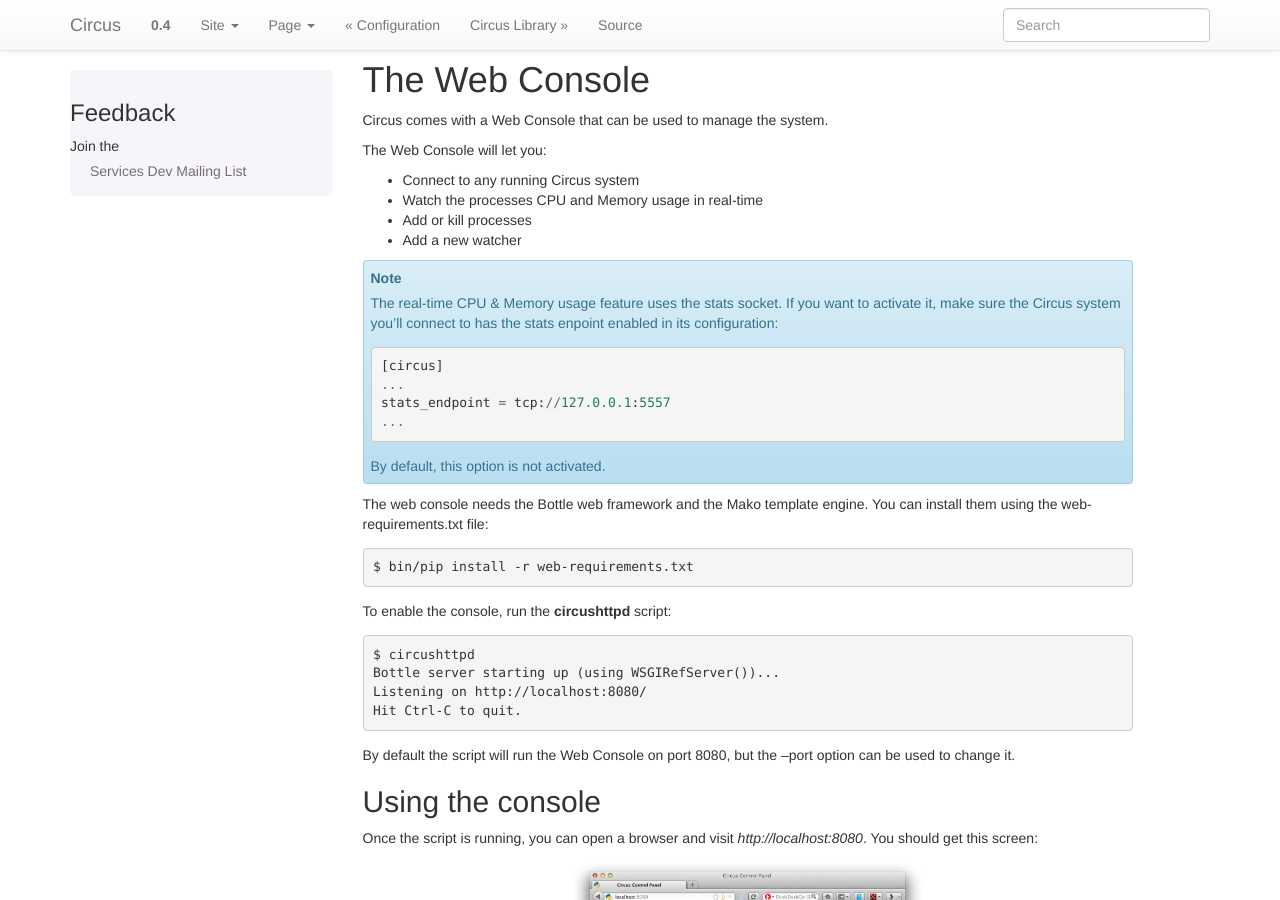
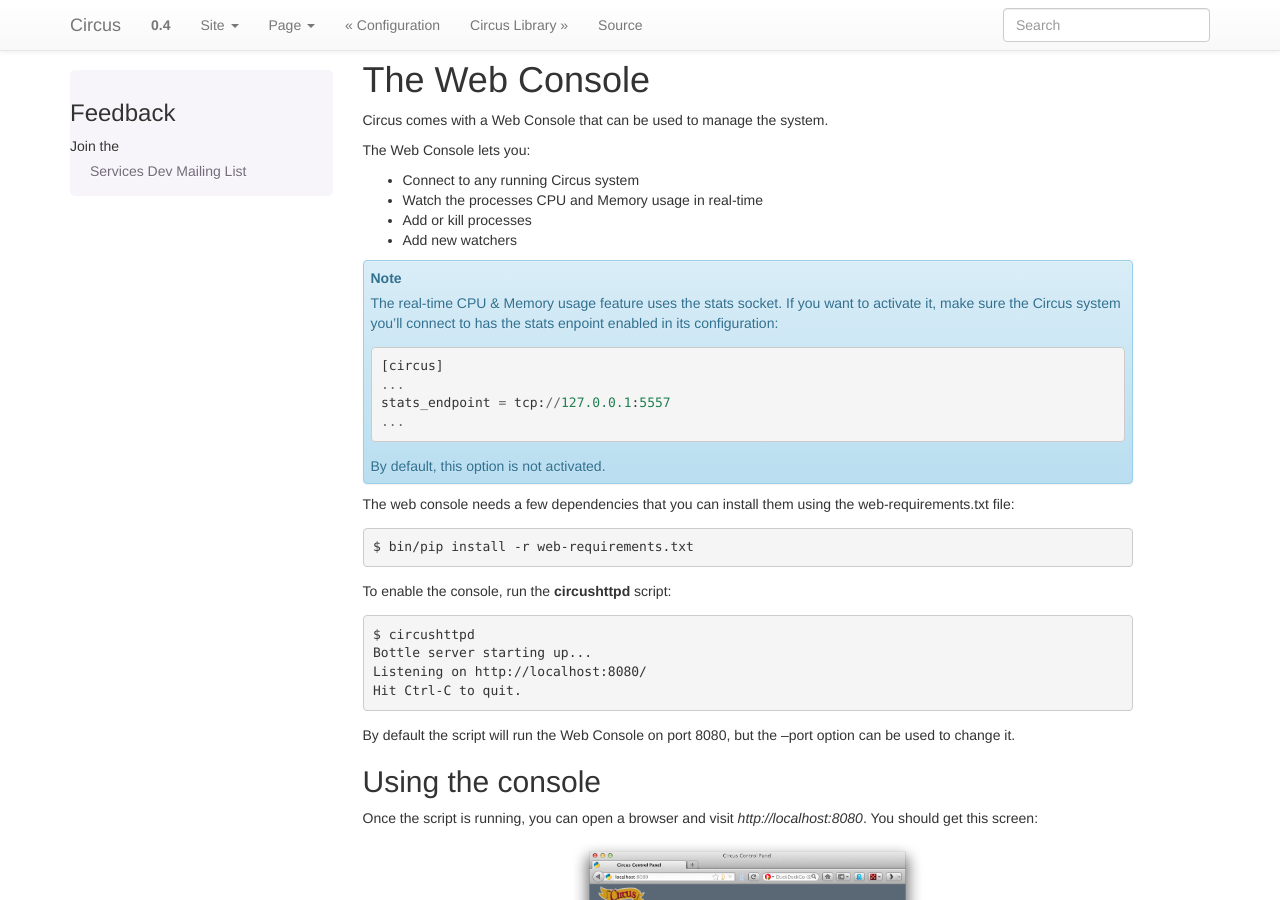
Before and after one commit to circus-tent/circus, a Sphinx documentation site: the page built from docs/source/circushttpd.rst, in a window 1280 px wide and 900 px high. Built offline with Sphinx 7.4.7, drawn with Linux system fonts in a browser that asks for light colours; pages that are not in the unit, such as notebooks, are missing from menus.

Commit message:
proof-read the documentation

```diff
--- a/docs/source/circushttpd.rst
+++ b/docs/source/circushttpd.rst
@@ -5,13 +5,12 @@
 
 Circus comes with a Web Console that can be used to manage the system.
 
-The Web Console will let you:
+The Web Console lets you:
 
 * Connect to any running Circus system
 * Watch the processes CPU and Memory usage in real-time
 * Add or kill processes
-* Add a new watcher
-
+* Add new watchers
 
 .. note::
 
@@ -26,16 +25,15 @@
 
    By default, this option is not activated.
 
-
-The web console needs the Bottle web framework and the Mako template engine.
-You can install them using the web-requirements.txt file::
+The web console needs a few dependencies that you can install them using the
+web-requirements.txt file::
 
     $ bin/pip install -r web-requirements.txt
 
 To enable the console, run the **circushttpd** script::
 
     $ circushttpd
-    Bottle server starting up (using WSGIRefServer())...
+    Bottle server starting up...
     Listening on http://localhost:8080/
     Hit Ctrl-C to quit.
 
--- a/docs/source/copyright.rst
+++ b/docs/source/copyright.rst
@@ -43,5 +43,5 @@
 - Chris McDonald
 - Stefane Fermigier
 - Adnane Belmadiaf
-- Alexis Métaireu
+- Alexis Métaireau
 - Christian S. Perone
--- a/docs/source/library.rst
+++ b/docs/source/library.rst
@@ -39,8 +39,8 @@
 The classes collection
 ======================
 
-Circus provides a series of classes you can use to implement your own Circus
-process manager:
+Circus provides a series of classes you can use to implement your own process
+manager:
 
 - :class:`Process`: wraps a running process and provides a few helpers on top
   of it.
@@ -48,7 +48,7 @@
 - :class:`Watcher`: run several instances of :class:`Process` against the same
   command. Manage the death and life of processes.
 
-- :class:`Arbiter`: run several instances of :class:`Watcher`.
+- :class:`Arbiter`: manages several :class:`Watcher`.
 
 
 .. autoclass:: circus.process.Process
```
Also changed, not shown: docs/source/index.rst (+4 -3 lines), docs/source/installation.rst (+7 -4 lines), docs/source/plugins.rst (+6 -6 lines).
